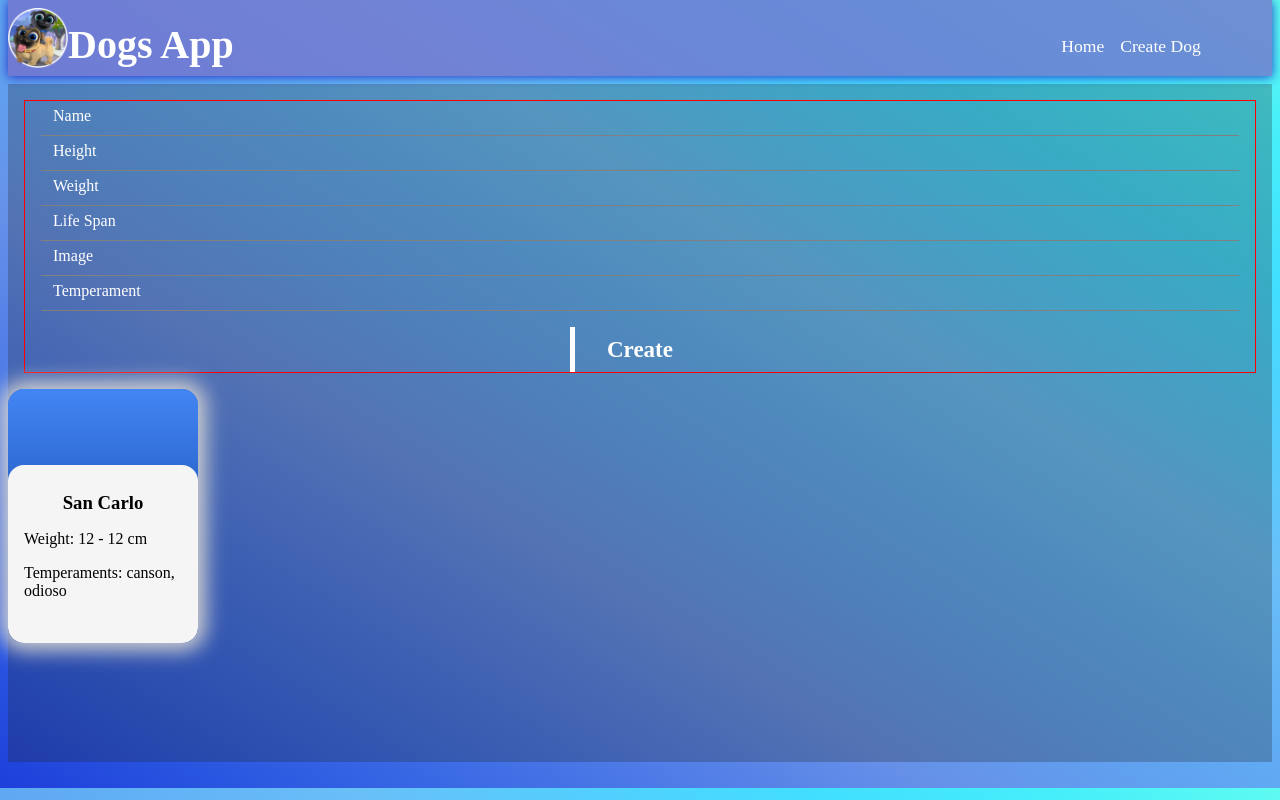
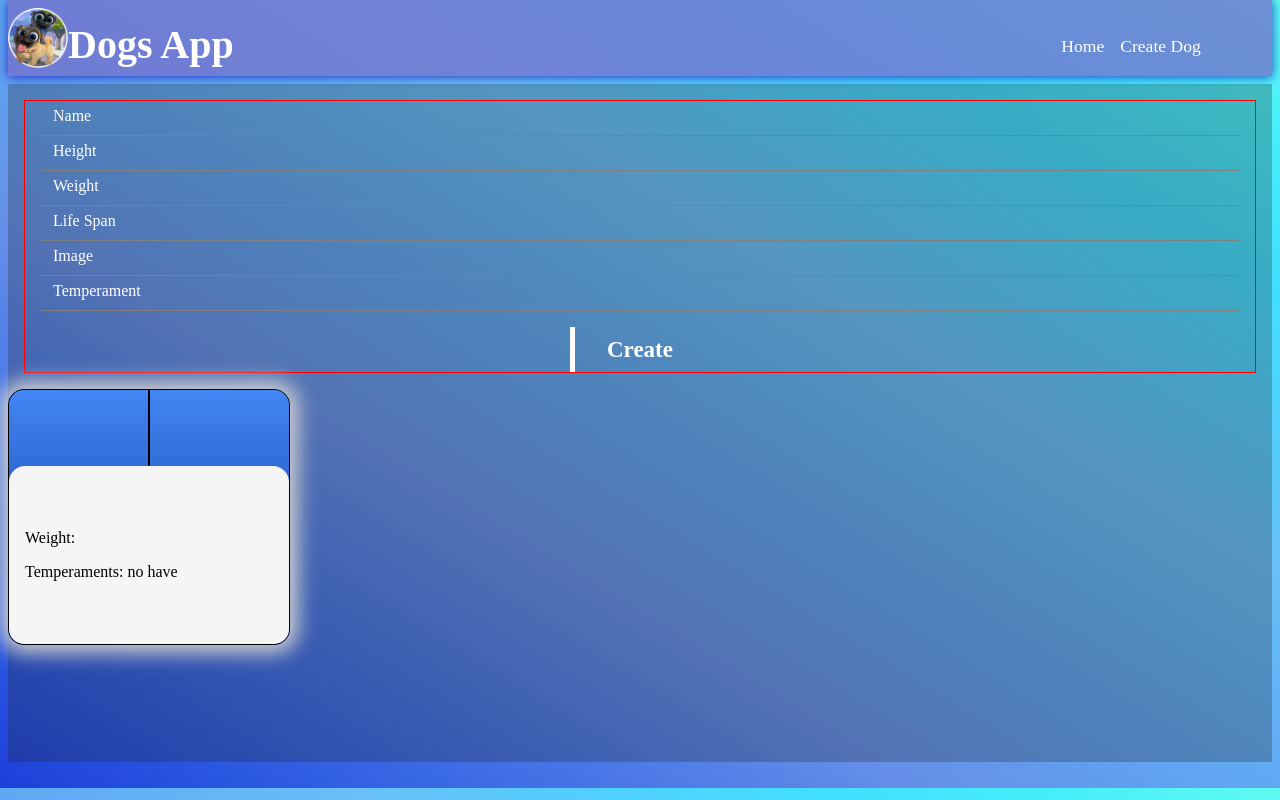
Before and after one commit to SourerDev/furry-friends, a React (Create React App) app in the folder client/: page /create in a window 1280 px wide. Built offline with nearby package versions, Linux system fonts and the light colour scheme.

Commit message:
Updated Css

```diff
--- a/client/src/components/dogs/DogCard.tsx
+++ b/client/src/components/dogs/DogCard.tsx
@@ -3,23 +3,28 @@ import { Dogs } from "../../interfaces/interfaces";
 const styles = require("./Dogcard.module.css").default;
 
 const DogCard = (props: Dogs) => {
-  return (
-    <div className={styles.card}>
-      <div className={styles.image}>
-        <img src={props.image} alt={props.name} />
+
+
+
+  const route = (<div className={styles.image}>
+    <img src={props.image} alt={props.name} />
+  </div>)
+
+
+  return(<div className={styles.card}>
+
+    {props.id === 'null'? route: <NavLink to={`/dog/${props.id}`}>{route}</NavLink>}
+
+    <div className={styles.description}>
+      <div style={{}}>
+        <h3 className={styles.name}>{props.name}</h3>
       </div>
-
-      <div className={styles.description}>
-        <div style={{}}>
-          <h3 className={styles.name}>San Carlo</h3>
-        </div>
-        <div style={{ textAlign: "left", display: "flex" ,flexDirection:'column',justifyContent:'center',}}>
-          <p className={styles.weight}>Weight: 12 - 12 cm</p>
-          <p className={styles.temp}>Temperaments: canson, odioso</p>
-        </div>
+      <div style={{ textAlign: "left", display: "flex" ,flexDirection:'column',justifyContent:'center',}}>
+        <p className={styles.weight}>{`Weight: ${props.weight}`}</p>
+        <p className={styles.temp}>{`Temperaments: ${props.temperaments.join(', ')}`}</p>
       </div>
     </div>
-  );
+  </div>)
 };
 
 export default DogCard;
--- a/client/src/components/dogs/Dogcard.module.css
+++ b/client/src/components/dogs/Dogcard.module.css
@@ -3,9 +3,10 @@
 }
 
 .card{
+    border:  1px solid;
     overflow: hidden;
     height: 254px;
-    width: 190px;
+    width: 280px;
     position: relative;
     transition: all 0.4s cubic-bezier(0.645,0.045,0.355,1);
     border-radius: 1em;
@@ -19,6 +20,14 @@
         transition: all 1s cubic-bezier(0.645,0.045,0.355,1);
         background-color: #0a3394;
         background: linear-gradient(to top, #0a3394, #4286f4);
+        display: flex;
+        justify-content: center;
+        align-items: center;
+
+    }
+    .image img{
+        height: 100%;
+        border: 1px solid;
     }
 
     .description{
```
